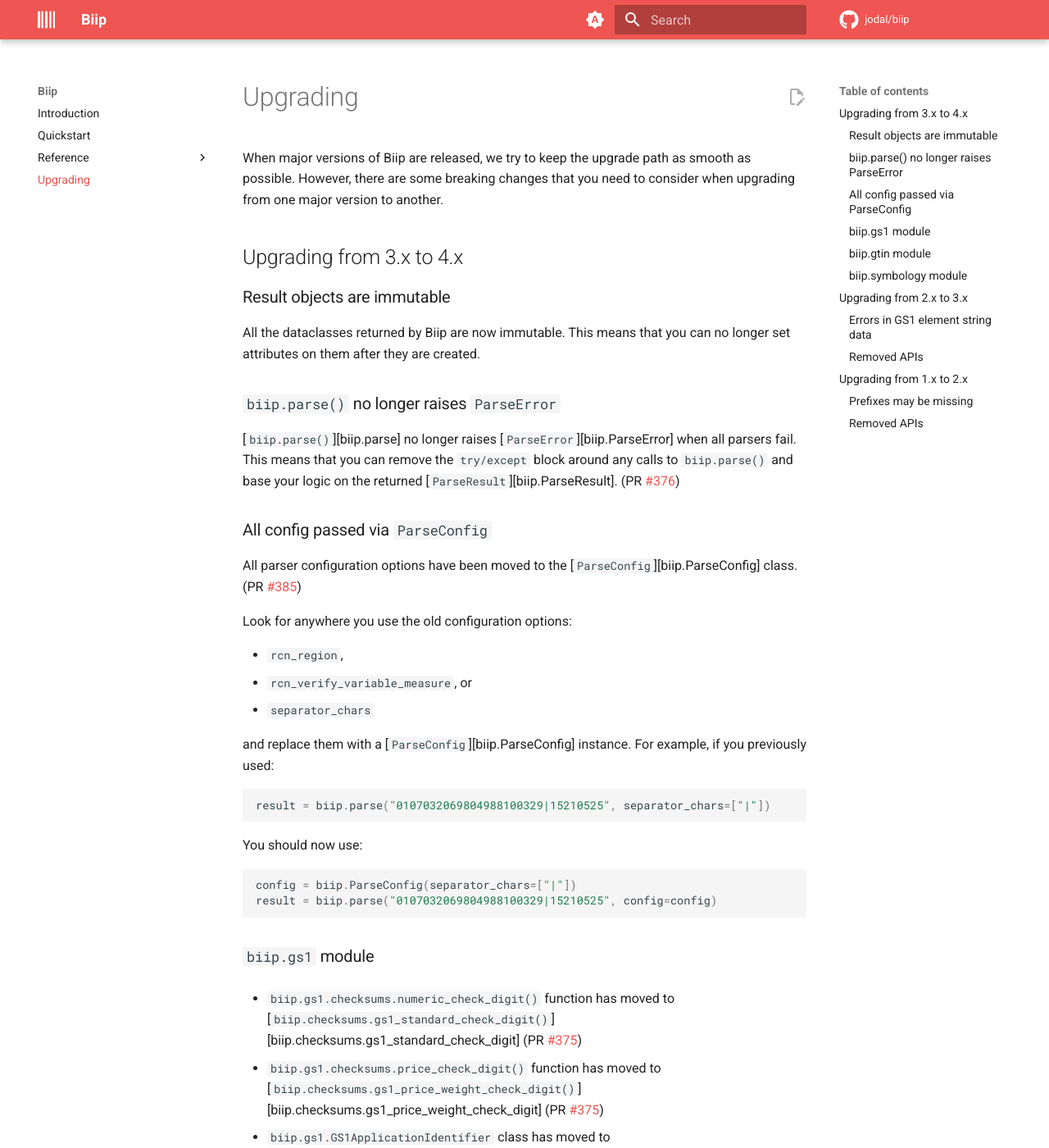
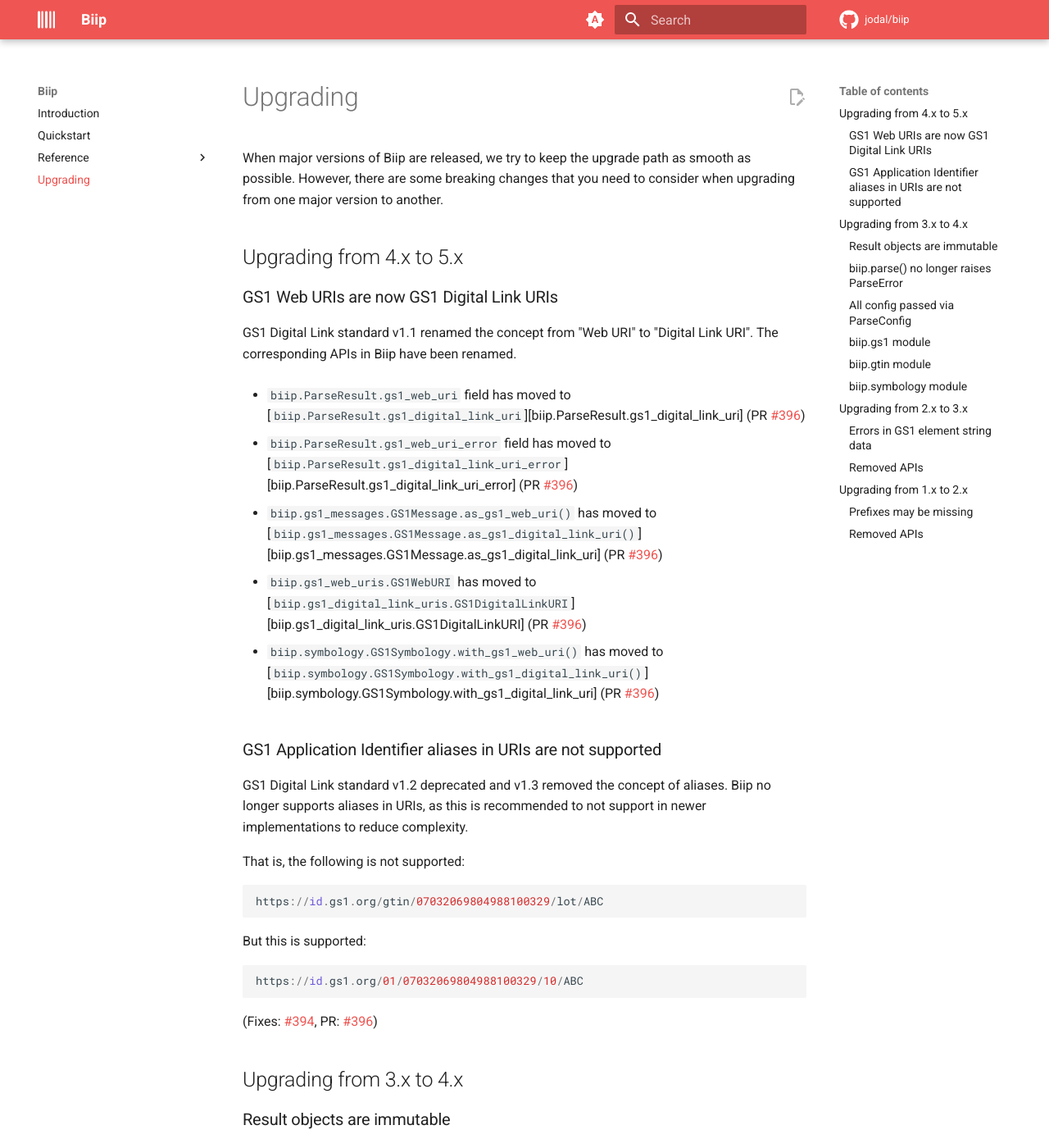
Before and after one commit to jodal/biip, an MkDocs documentation site: the page built from docs/upgrading.md, in a window 1280 px wide and 1400 px high. Shown: the whole window at 82% size. Built offline with MkDocs 1.6.1 and Material for MkDocs 9.7.7, drawn with Linux system fonts in a browser that asks for light colours; comment, search, counter and statistics services are not loaded.

Commit message:
Add upgrade instructions

````diff
--- a/docs/upgrading.md
+++ b/docs/upgrading.md
@@ -3,6 +3,53 @@
 When major versions of Biip are released, we try to keep the upgrade path as
 smooth as possible. However, there are some breaking changes that you need to
 consider when upgrading from one major version to another.
+
+## Upgrading from 4.x to 5.x
+
+### GS1 Web URIs are now GS1 Digital Link URIs
+
+GS1 Digital Link standard v1.1 renamed the concept from "Web URI" to "Digital
+Link URI". The corresponding APIs in Biip have been renamed.
+
+- `biip.ParseResult.gs1_web_uri` field has moved to
+  [`biip.ParseResult.gs1_digital_link_uri`][biip.ParseResult.gs1_digital_link_uri]
+  (PR #396)
+
+- `biip.ParseResult.gs1_web_uri_error` field has moved to
+  [`biip.ParseResult.gs1_digital_link_uri_error`][biip.ParseResult.gs1_digital_link_uri_error]
+  (PR #396)
+
+- `biip.gs1_messages.GS1Message.as_gs1_web_uri()` has moved to
+  [`biip.gs1_messages.GS1Message.as_gs1_digital_link_uri()`][biip.gs1_messages.GS1Message.as_gs1_digital_link_uri]
+  (PR #396)
+
+- `biip.gs1_web_uris.GS1WebURI` has moved to
+  [`biip.gs1_digital_link_uris.GS1DigitalLinkURI`][biip.gs1_digital_link_uris.GS1DigitalLinkURI]
+  (PR #396)
+
+- `biip.symbology.GS1Symbology.with_gs1_web_uri()` has moved to
+  [`biip.symbology.GS1Symbology.with_gs1_digital_link_uri()`][biip.symbology.GS1Symbology.with_gs1_digital_link_uri]
+  (PR #396)
+
+### GS1 Application Identifier aliases in URIs are not supported
+
+GS1 Digital Link standard v1.2 deprecated and v1.3 removed the concept of
+aliases. Biip no longer supports aliases in URIs, as this is recommended to not
+support in newer implementations to reduce complexity.
+
+That is, the following is not supported:
+
+```
+https://id.gs1.org/gtin/07032069804988100329/lot/ABC
+```
+
+But this is supported:
+
+```
+https://id.gs1.org/01/07032069804988100329/10/ABC
+```
+
+(Fixes: #394, PR: #396)
 
 ## Upgrading from 3.x to 4.x
 
````
